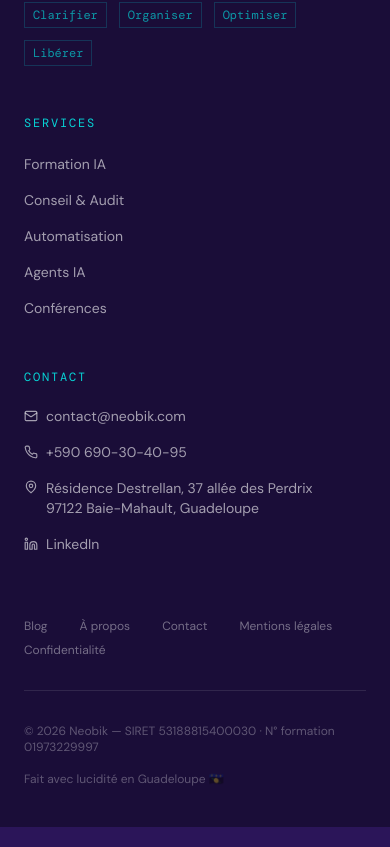
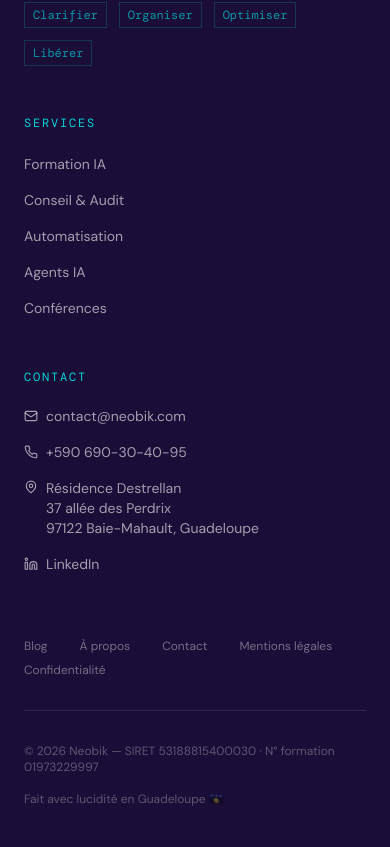
Before and after one commit to pwoFeT/neobik-site, a Next.js app: page / in a window 390 px wide. Shown: the part 6505-7352 px from the top of the page. Built offline with nearby package versions, Linux system fonts and the light colour scheme; a web font is replaced by a local one.

Commit message:
fix: correct phone number and address in footer

```diff
--- a/components/layout/Footer.tsx
+++ b/components/layout/Footer.tsx
@@ -79,7 +79,7 @@ export default function Footer() {
               <li>
                 <span className="flex items-start gap-2 text-sm text-white/60">
                   <MapPin size={14} className="mt-0.5 shrink-0" />
-                  Résidence Destrellan, 37 allée des Perdrix<br />97122 Baie-Mahault, Guadeloupe
+                  Résidence Destrellan<br />37 allée des Perdrix<br />97122 Baie-Mahault, Guadeloupe
                 </span>
               </li>
               <li>
```
